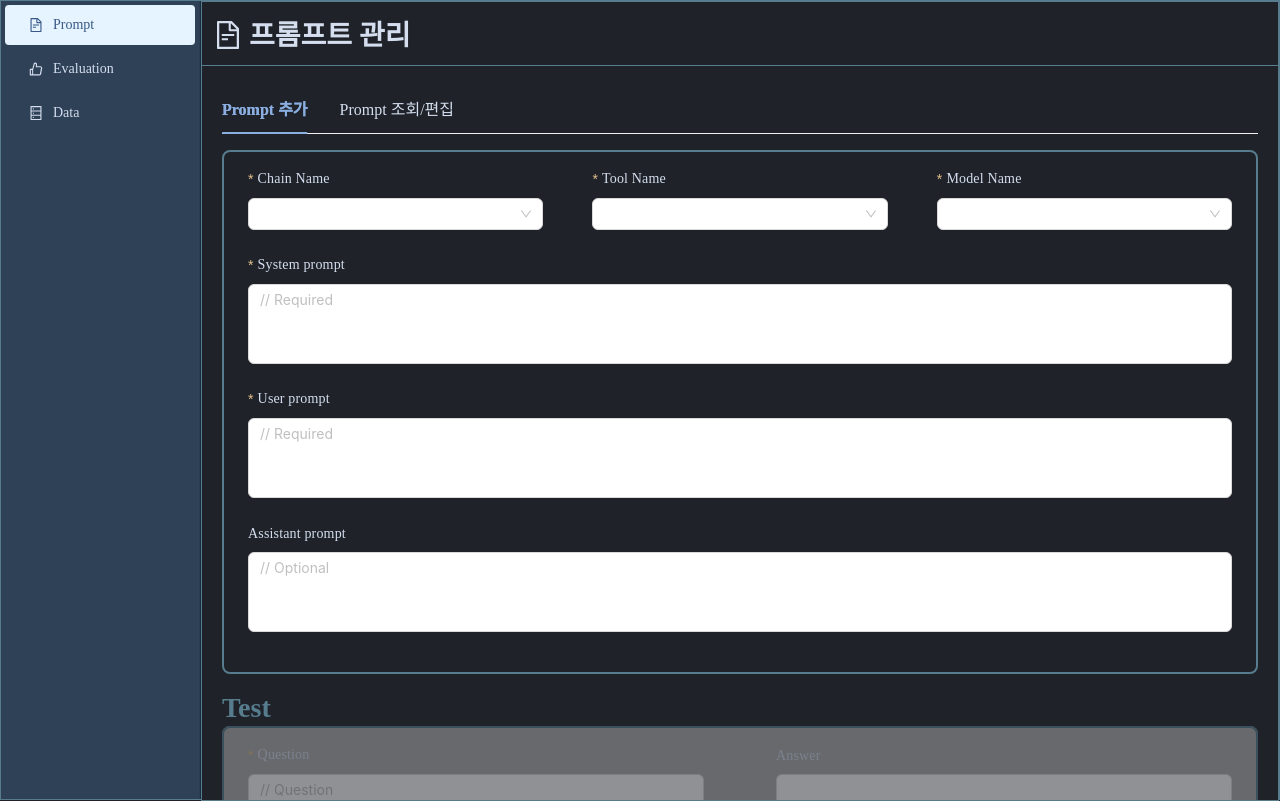
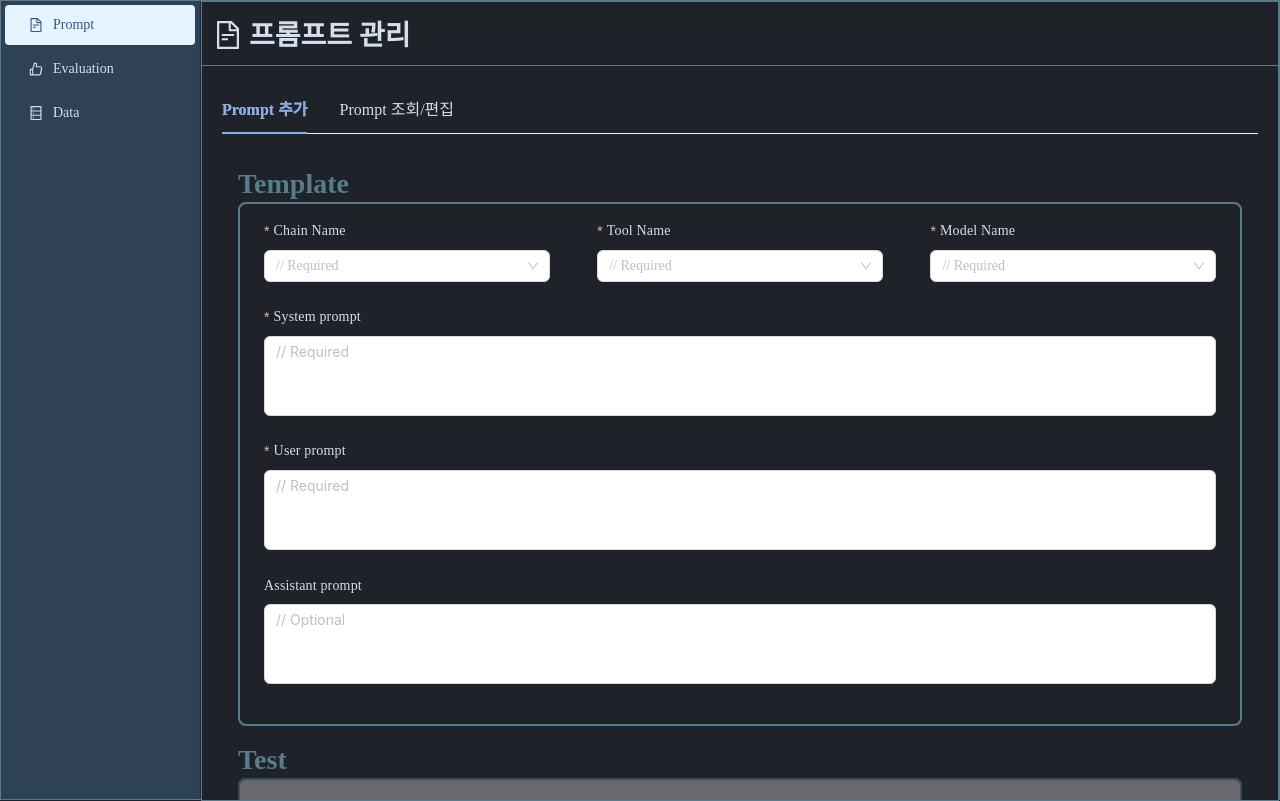
Before and after one commit to jieun-git/ai-prompt-manager, a React (Create React App) app: page /prompt in a window 1280 px wide. Built offline with nearby package versions, Linux system fonts and the light colour scheme.

Commit message:
Feat: 폼 타이틀 추가

```diff
--- a/src/pages/prompt/CreatePrompt.tsx
+++ b/src/pages/prompt/CreatePrompt.tsx
@@ -8,6 +8,7 @@ const CreatePrompt = () => {
     return <S_FlexWrapper
         flexDirection="column"
         gap={16}
+        padding="16px"
     >
         <CreatePromptForm />
         <RunPromptForm />
--- a/src/pages/prompt/CreatePromptForm.tsx
+++ b/src/pages/prompt/CreatePromptForm.tsx
@@ -1,18 +1,24 @@
 import React from 'react'
 import {Form, Select, TextArea} from "../../components";
+import {S_FlexWrapper} from "../styles/Page.style";
+import {S_FormTitle} from "../../components/data-entry/form/Form.style";
 
 const CreatePromptForm = () => {
-    return <Form
+    return <div>
+        <S_FormTitle>Template</S_FormTitle>
+        <Form
             layout="vertical"
         >
-        <div style={{ display: "flex", justifyContent: "space-between", gap: '24px' }}>
-            <Form.Item
+            <S_FlexWrapper
+                justifyContent="space-between"
+                gap={24}
+            >      <Form.Item
                 label="Chain Name"
                 name="chain"
                 width="30%"
                 required
             >
-                <Select />
+                <Select placeholder="// Required" />
             </Form.Item>
                 <Form.Item
                     label="Tool Name"
@@ -20,7 +26,7 @@ const CreatePromptForm = () => {
                     width="30%"
                     required
                 >
-                <Select />
+                    <Select placeholder="// Required" />
                 </Form.Item>
                 <Form.Item
                     label="Model Name"
@@ -28,9 +34,9 @@ const CreatePromptForm = () => {
                     width="30%"
                     required
                 >
-                <Select />
+                    <Select placeholder="// Required" />
                 </Form.Item>
-        </div>
+            </S_FlexWrapper>
             <Form.Item
                 label="System prompt"
                 name="system"
@@ -52,6 +58,7 @@ const CreatePromptForm = () => {
                 <TextArea height={80} resize={false} placeholder="// Optional" />
             </Form.Item>
         </Form>
+    </div>
 }
 
 export default CreatePromptForm
```
Lines whose indentation alone changed are shown as unchanged.
